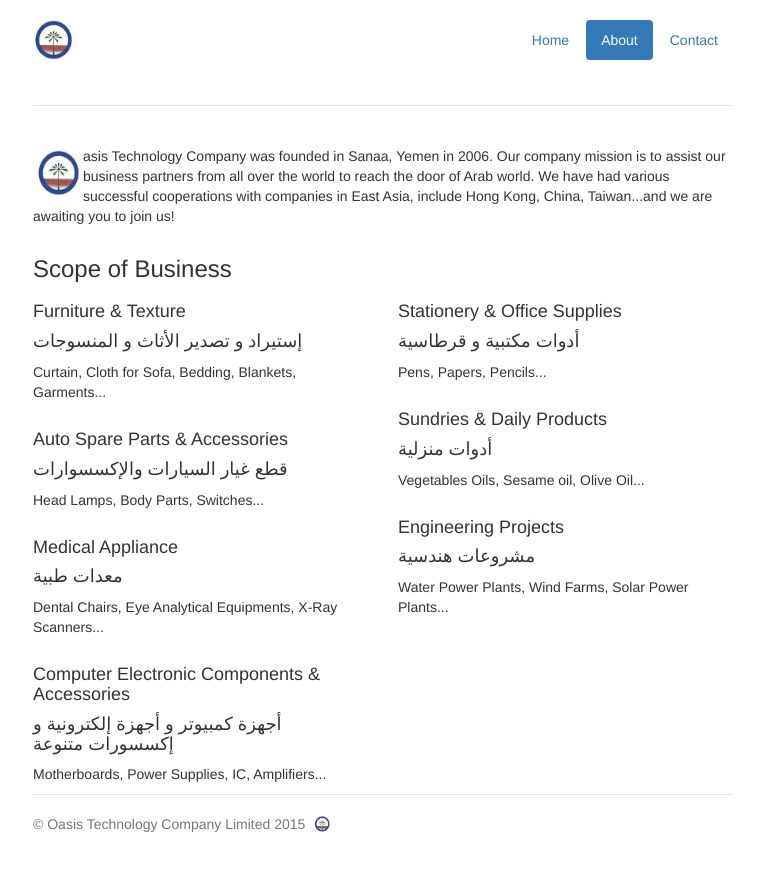
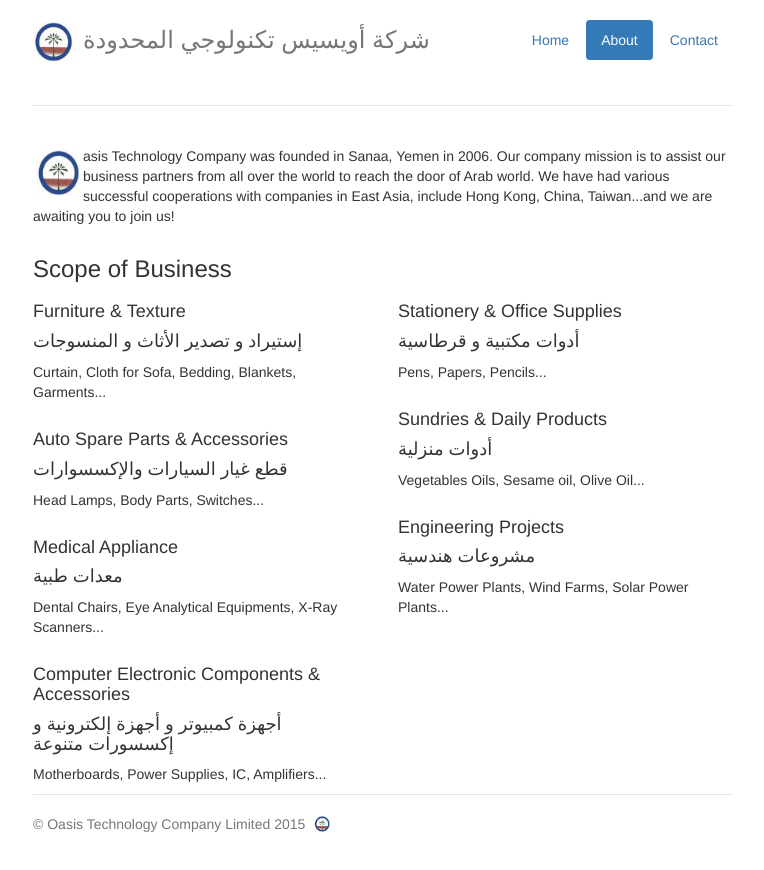
Before and after one commit to oasistech/oasistech.github.io, a plain HTML site: page oasis/about.html in a window 1280 px wide. Shown: the whole page, without its empty margins (257-1021 px from the left). Drawn offline with Linux system fonts and the light colour scheme.

Commit message:
add title name
Company Arab Name on Top

```diff
--- a/oasis/about.html
+++ b/oasis/about.html
@@ -21,7 +21,7 @@
             <li role="presentation"><a href="contact.html">Contact</a></li>
           </ul>
         </nav>
-        <h3 class="text-muted"><img src="../img/logo.jpg" height="40" width="40" /></h3>
+        <h3 class="text-muted"><img src="../img/logo.jpg" height="40" width="40" style="margin-right:10px">شركة أويسيس تكنولوجي المحدودة</img></h3>
       </div>
 
       <div class="row marketing">
```
Also changed, not shown: index.html (+1 -1 lines), oasis/contact.html (+1 -1 lines).
